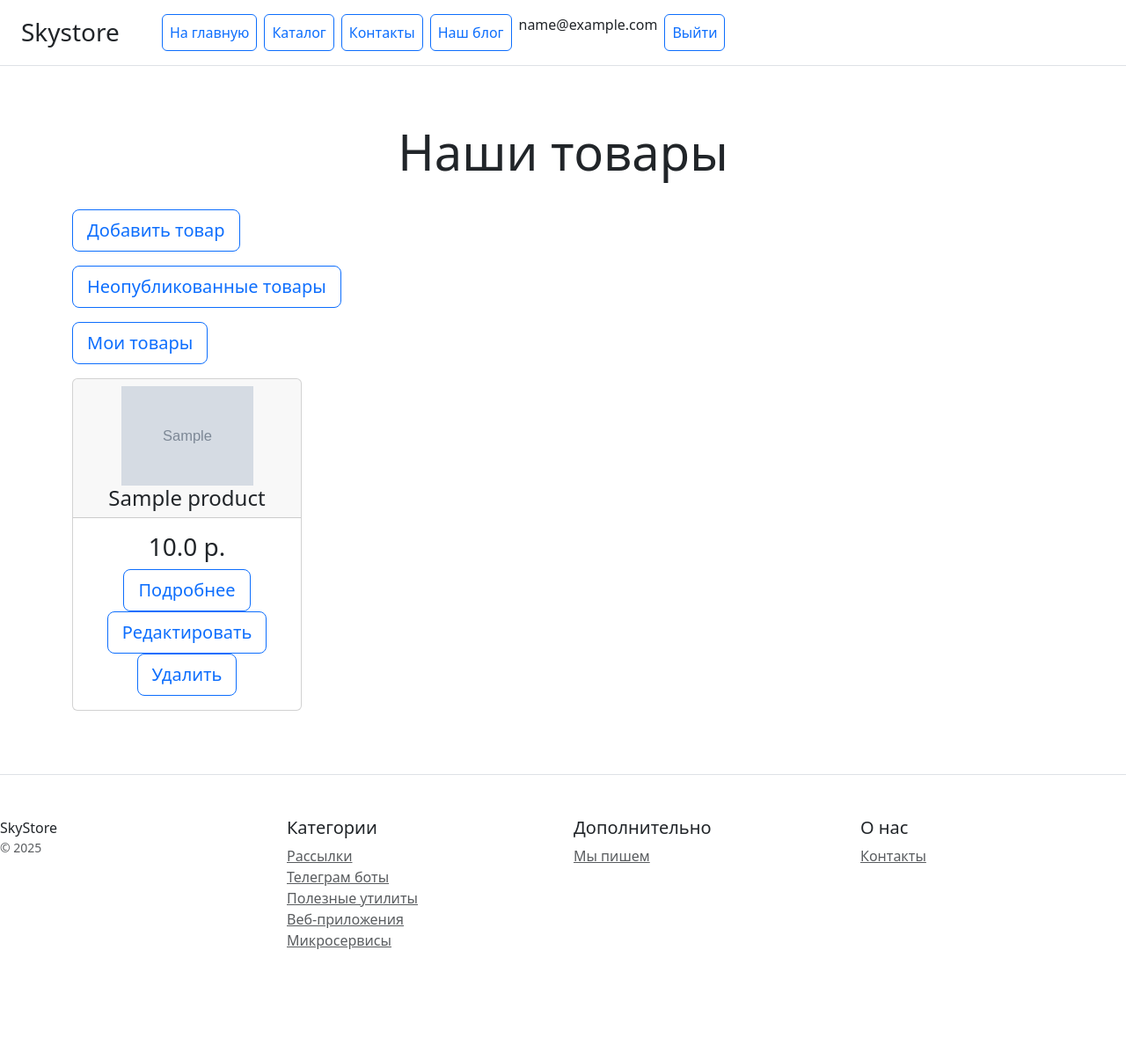
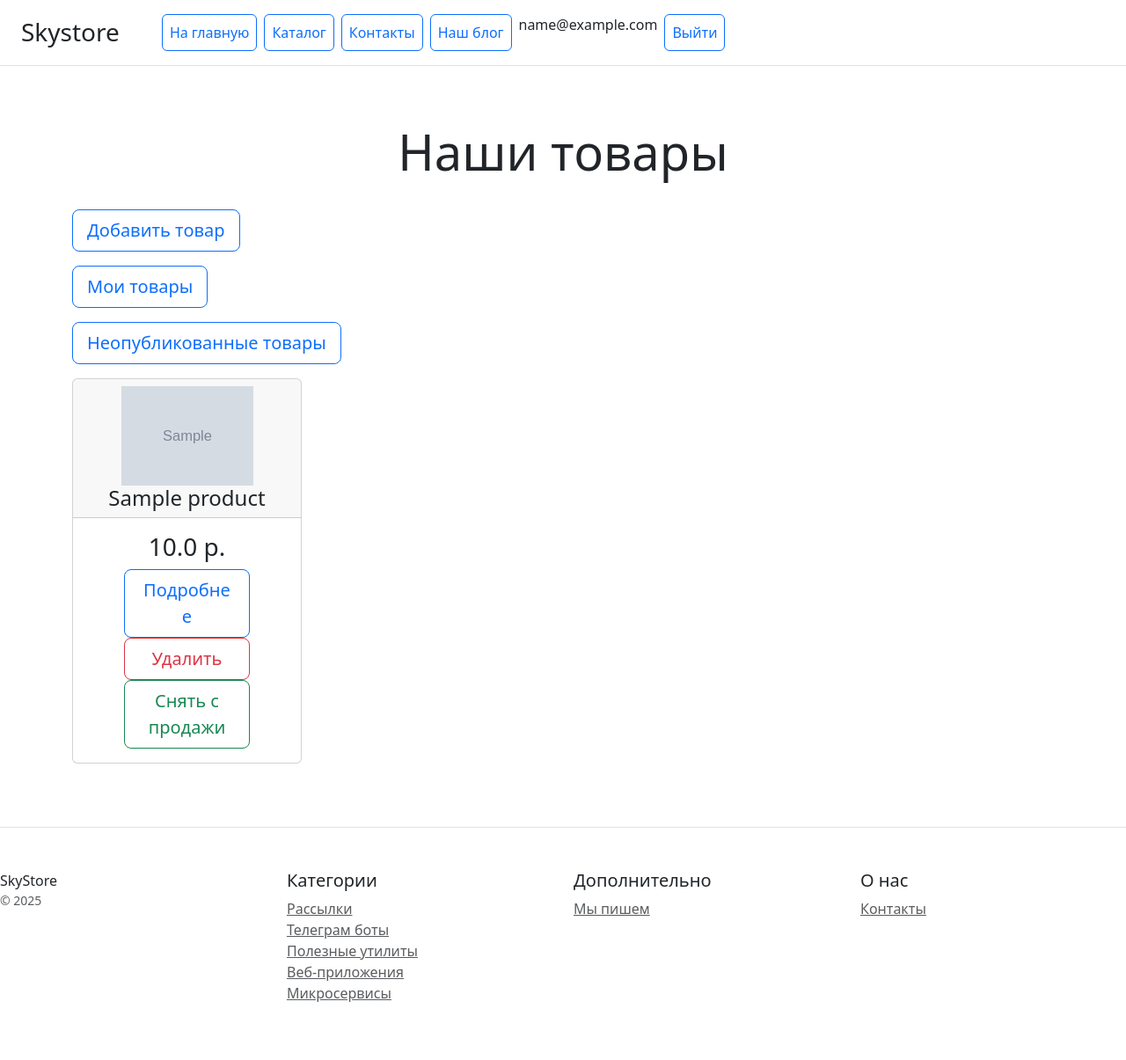
Before and after one commit to alexeyvedenkin/homework_22, a Django app: page /product_list/ in a window 1280 px wide. Shown: the whole page at 88% size. Before the commit the page ends 1079 px from the top, so only its background shows below. Run offline with Django 5.2, Linux system fonts and the light colour scheme; a user stored in the database is signed in; tables that the repository leaves empty hold one stand-in row (values such as "Sample post"); grey boxes marked "Sample" are stand-in pictures; parts of the project's set-up code (start-up, migrations or seed data) failed here and were passed over; some libraries are stand-ins or nearby versions.

Commit message:
настройка шаблона со списком товаров с возможностью снятия с продажи и удаления для модератора

```diff
--- a/catalog/templates/catalog/product_list.html
+++ b/catalog/templates/catalog/product_list.html
@@ -8,12 +8,12 @@
     {% if user.is_authenticated %}
     <p><a type="button" class="btn btn-lg btn-block btn-outline-primary"
           href="{% url 'catalog:product_create' %}">Добавить товар</a></p>
+    <p><a type="button" class="btn btn-lg btn-block btn-outline-primary"
+          href="{% url 'catalog:user_owned_products' %}">Мои товары</a></p>
+    {% endif %}
     {% if perms.catalog.can_unpublish_product %}
         <p><a type="button" class="btn btn-lg btn-block btn-outline-primary"
             href="{% url 'catalog:non_published_products' %}">Неопубликованные товары</a></p>
-        {% endif %}
-    <p><a type="button" class="btn btn-lg btn-block btn-outline-primary"
-          href="{% url 'catalog:user_owned_products' %}">Мои товары</a></p>
     {% endif %}
     <div class="row text-center">
         {% for product in products %}
@@ -28,17 +28,23 @@
                     <h4 class="my-0 font-weight-normal">{{ product.name }}</h4>
                 </div>
                 <div class="card-body">
+                    <div class="row">
                         <h3 class="card-title pricing-card-title">{{ product.price }} р.</h3>
+                        <div class="col-2"></div>
+                        <div class="col-8">
                             {% if user.is_authenticated %}
-                    <a type="button" class="btn btn-lg btn-block btn-outline-primary"
+                                <a type="button" class="btn btn-lg btn-block btn-outline-primary w-100"
                                     href="{% url 'catalog:product_detail' product.pk %}">Подробнее</a>
                                 {% if perms.catalog.can_unpublish_product %}
-                            <a type="button" class="btn btn-lg btn-block btn-outline-primary"
-                               href="{% url 'catalog:product_update' product.pk %}">Редактировать</a>
-                            <a type="button" class="btn btn-lg btn-block btn-outline-primary"
+                                    <a type="button" class="btn btn-lg btn-block btn-outline-danger w-100"
                                         href="{% url 'catalog:product_delete' product.pk %}">Удалить</a>
+                                    <a type="button" class="btn btn-lg btn-block btn-outline-success w-100"
+                                        href="{% url 'catalog:unpublish_product' product.pk %}">Снять с продажи</a>
                                 {% endif %}
                             {% endif %}
+                        </div>
+                        <div class="col-2"></div>
+                    </div>
                 </div>
             </div>
         </div>
--- a/catalog/urls.py
+++ b/catalog/urls.py
@@ -9,7 +9,7 @@ from catalog.views import (
     ContactsTemplateView,
     HomeTemplateView,
     NonPublishedProductListView,
-    UserOwnedProductListView, publish_product
+    UserOwnedProductListView, publish_product, unpublish_product
 )
 
 app_name = CatalogConfig.name
@@ -25,4 +25,5 @@ urlpatterns = [
     path("non_published_products/", NonPublishedProductListView.as_view(), name="non_published_products"),
     path('owned-products/', UserOwnedProductListView.as_view(), name='user_owned_products'),
     path('product/<int:product_id>/publish/', publish_product, name='publish_product'),
+    path('product/<int:product_id>/unpublish/', unpublish_product, name='unpublish_product'),
 ]
--- a/catalog/views.py
+++ b/catalog/views.py
@@ -77,6 +77,15 @@ def publish_product(request, product_id):
     return redirect('catalog:non_published_products')
 
 
+@login_required
+@permission_required('catalog.can_unpublish_product', raise_exception=True)
+def unpublish_product(request, product_id):
+    product = get_object_or_404(Product, pk=product_id)
+    product.is_published = False
+    product.save()
+    return redirect('catalog:non_published_products')
+
+
 class ContactsTemplateView(TemplateView):
     """Выполняет переход к странице catalog/contacts.html"""
 
```
Lines whose indentation alone changed are shown as unchanged.
